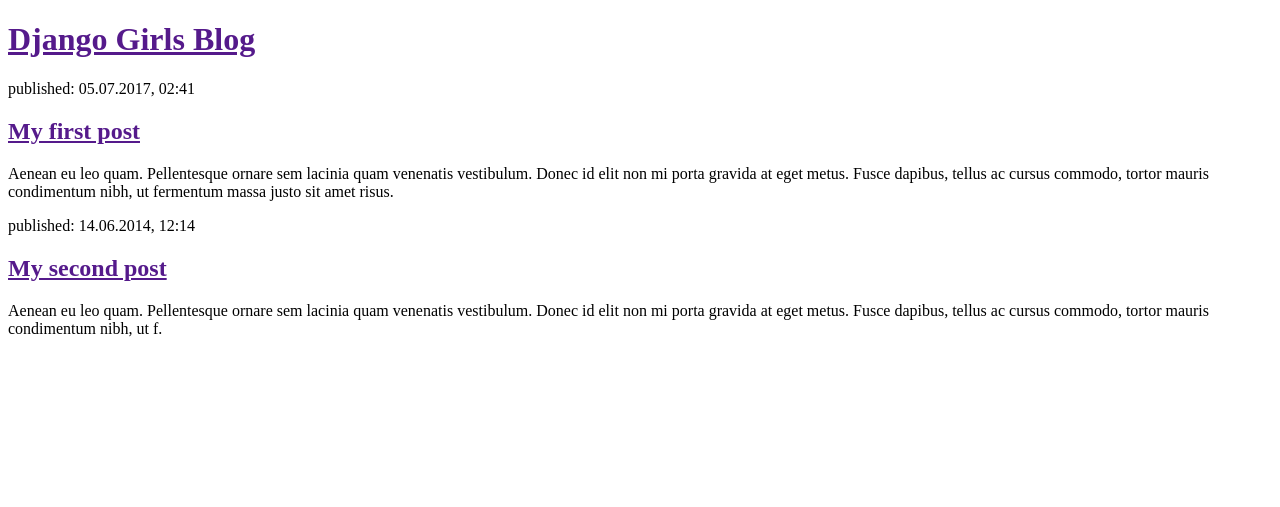
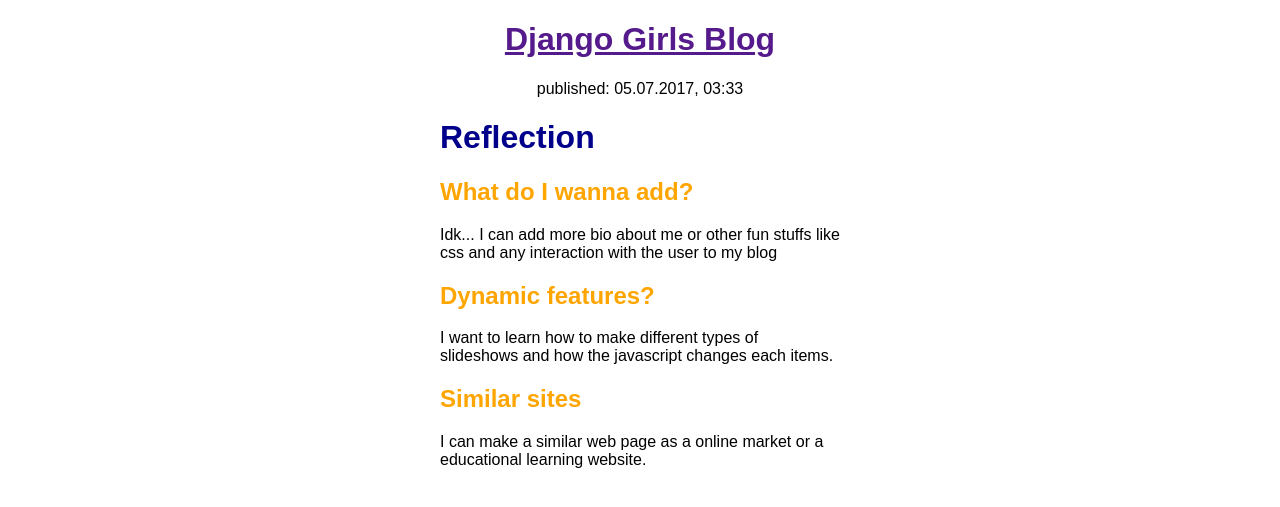
Before and after one commit to nhtet001/my-first-blog, a Django app: page / in a window 1280 px wide. Shown: the top 507 px of the page. Run offline with Django 3.2, Linux system fonts and the light colour scheme.

Commit message:
mfoiewjf

```diff
--- a/blog/templates/blog/post_list.html
+++ b/blog/templates/blog/post_list.html
@@ -2,22 +2,42 @@
 	<html>
 	    <head>
 	        <title>Django Girls blog</title>
+	        <style type="text/css">
+	        	body{
+	        		margin:auto;
+	        		font-family: arial;
+	        	}
+	        	.dgb, #date{
+	        		text-align: center;
+	        	}
+	        	#reflection{
+	        		width:400px;
+	        		margin:auto;
+	        	}
+	        	h1{
+	        		color:darkblue;
+	        	}
+	        	h2{
+	        		color:orange;
+	        	}
+	        </style>
 	    </head>
 	    <body>
-	        <div>
+	        <div class="dgb">
 	            <h1><a href="">Django Girls Blog</a></h1>
 	        </div>
 
-	        <div>
-	            <p>published: 05.07.2017, 02:41</p>
-	            <h2><a href="">My first post</a></h2>
-	            <p>Aenean eu leo quam. Pellentesque ornare sem lacinia quam venenatis vestibulum. Donec id elit non mi porta gravida at eget metus. Fusce dapibus, tellus ac cursus commodo, tortor mauris condimentum nibh, ut fermentum massa justo sit amet risus.</p>
+	        <div id="date">
+	            <p>published: 05.07.2017, 03:33</p>
 	        </div>
-
-	        <div>
-	            <p>published: 14.06.2014, 12:14</p>
-	            <h2><a href="">My second post</a></h2>
-	            <p>Aenean eu leo quam. Pellentesque ornare sem lacinia quam venenatis vestibulum. Donec id elit non mi porta gravida at eget metus. Fusce dapibus, tellus ac cursus commodo, tortor mauris condimentum nibh, ut f.</p>
+	        <div id="reflection">
+	        	<h1>Reflection</h1>
+	        	<h2>What do I wanna add?</h2>
+	        	<p>Idk... I can add more bio about me or other fun stuffs like css and any interaction with the user to my blog</p>
+	        	<h2>Dynamic features?</h2>
+	        	<p>I want to learn how to make different types of slideshows and how the javascript changes each items.</p>
+	        	<h2>Similar sites</h2>
+	        	<p>I can make a similar web page as a online market or a educational learning website.</p>
 	        </div>
 	    </body>
 	</html>
```
Also changed, not shown: db.sqlite3.
